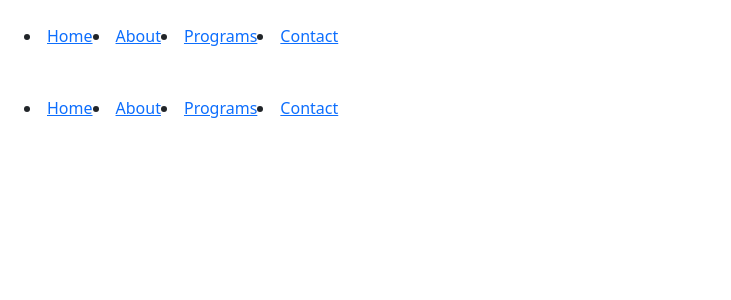
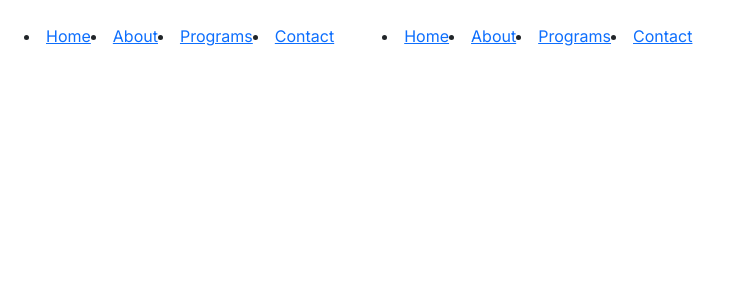
Before and after one commit to vishalsinghdhami/NextJSStaticWebApp, a Next.js app in the folder y-hub/: page /Header in a window 1280 px wide. Shown: the top 300 px of the page, without its empty margins (0-731 px from the left). Built offline with nearby package versions, Linux system fonts and the light colour scheme.

Commit message:
navbar on all pages

```diff
--- a/y-hub/app/Contact/page.js
+++ b/y-hub/app/Contact/page.js
@@ -66,7 +66,7 @@ export default function Contact() {
       </div>
 
        </div>
-       <div className="footer d-inline-flex p-2">
+       <div className="footer ">
       <h5>Y-HUB</h5> @2023 ALL RIGHTS RESERVED
        </div>
       </main>
--- a/y-hub/app/Header/page.js
+++ b/y-hub/app/Header/page.js
@@ -6,7 +6,7 @@ export default function Header() {
 
 
       <li>
-        <Link legacyBehavior href="/HomePage">
+        <Link legacyBehavior href="/">
           <a>Home</a>
         </Link>
       </li>
--- a/y-hub/app/HomePage/page.js
+++ b/y-hub/app/HomePage/page.js
@@ -1,7 +1,7 @@
 
 export default function HomePage() {
     return (
-      <main className='HomePgae'>
+      <main className='HomePage'>
 
        <h1>hi am Home</h1>
       </main>
--- a/y-hub/app/layout.js
+++ b/y-hub/app/layout.js
@@ -1,6 +1,7 @@
+import Header from './Header/page'
 import './globals.css'
 import { Inter } from 'next/font/google'
-import Header from './Header/page'
+
 const inter = Inter({ subsets: ['latin'] })
 
 export const metadata = {
@@ -10,10 +11,11 @@ export const metadata = {
 
 export default function RootLayout({ children }) {
   return (
-    <>
-    <Header></Header>
-    <main>{children}</main>
-
-    </>
+    <html lang="en">
+      <body className={inter.className}>
+        <Header></Header>
+        {children}
+        </body>
+    </html>
   )
 }
```
Also changed, not shown: y-hub/app/page.js (+4 -3 lines).
